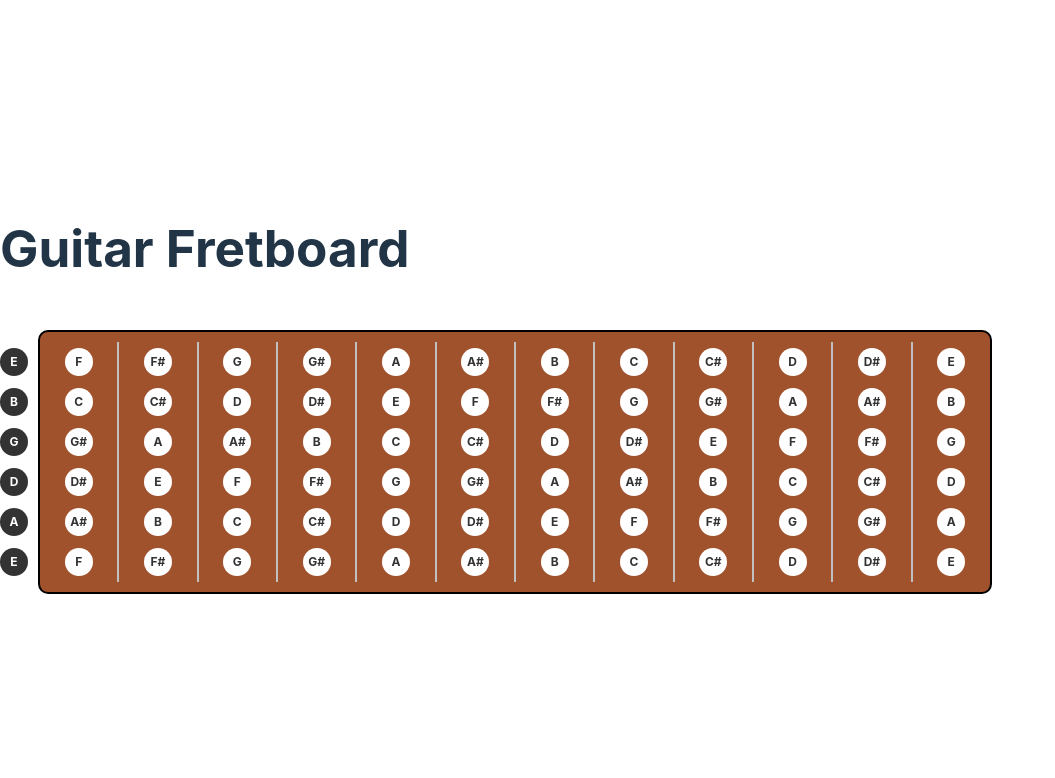
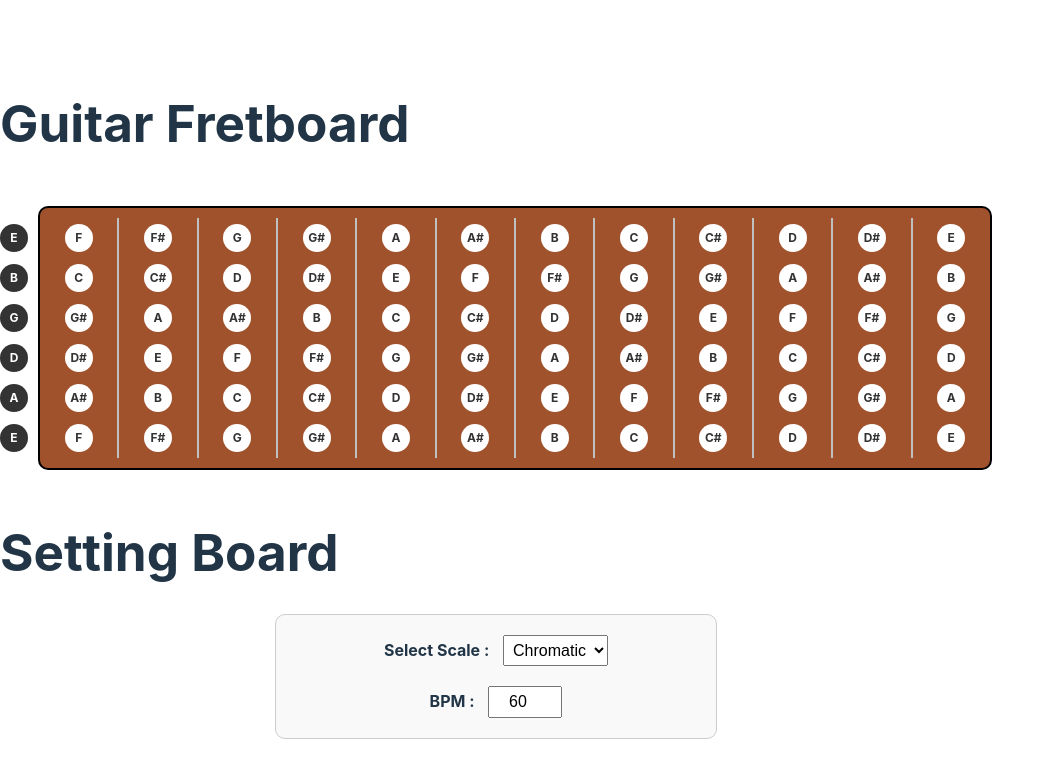
Before and after one commit to Ag-crane/scale-mate, a React (Vite) app: page / in a window 1280 px wide. Shown: the top 778 px of the page, without its empty margins (0-1055 px from the left). Built offline with nearby package versions, Linux system fonts and the light colour scheme.

Commit message:
[#2] feat: 메트로놈 보드 구현

```diff
--- a/src/App.tsx
+++ b/src/App.tsx
@@ -1,13 +1,22 @@
-import React from 'react';
-import Fretboard from './components/Fretboard';
+import React from "react";
+import Fretboard from "./components/Fretboard";
+import SettingBoard from "./components/SettingBoard";
 
 const App: React.FC = () => {
+    const scales = ["Chromatic", "C Major", "G Major", "D Minor", "A Minor"];
+
     return (
         <div className="App">
-            <h1>Guitar Fretboard</h1>
-            <Fretboard />
+            <div>
+                <h1>Guitar Fretboard</h1>
+                <Fretboard />
+            </div>
+            <div>
+                <h1>Setting Board</h1>
+                <SettingBoard scales={scales} />
+            </div>
         </div>
     );
-}
+};
 
 export default App;
--- /dev/null
+++ b/src/components/SettingBoard.tsx
@@ -0,0 +1,84 @@
+import React, { useState } from "react";
+import styled from "styled-components";
+
+interface SettingBoardProps {
+    scales: string[];
+    defaultBpm?: number;
+}
+
+const Container = styled.div`
+    padding: 20px;
+    max-width: 400px;
+    margin: 0 auto;
+    text-align: center;
+    border: 1px solid #ccc;
+    border-radius: 10px;
+    background-color: #f9f9f9;
+`;
+
+const Label = styled.label`
+    margin-right: 10px;
+    font-size: 16px;
+    font-weight: bold;
+`;
+
+const Select = styled.select`
+    padding: 5px;
+    font-size: 16px;
+`;
+
+const Input = styled.input`
+    padding: 5px;
+    font-size: 16px;
+    width: 60px;
+    text-align: center;
+`;
+
+const SettingBoard: React.FC<SettingBoardProps> = ({
+    scales,
+    defaultBpm = 60,
+}) => {
+    const [selectedScale, setSelectedScale] = useState<string>(scales[0]);
+    const [bpm, setBpm] = useState<number>(defaultBpm);
+
+    const handleScaleChange = (event: React.ChangeEvent<HTMLSelectElement>) => {
+        setSelectedScale(event.target.value);
+    };
+
+    const handleBpmChange = (event: React.ChangeEvent<HTMLInputElement>) => {
+        setBpm(Number(event.target.value));
+    };
+
+    return (
+        <Container>
+            <div style={{ marginBottom: "20px" }}>
+                <Label htmlFor="scale">Select Scale : </Label>
+                <Select
+                    id="scale"
+                    value={selectedScale}
+                    onChange={handleScaleChange}
+                >
+                    {scales.map((scale, index) => (
+                        <option key={index} value={scale}>
+                            {scale}
+                        </option>
+                    ))}
+                </Select>
+            </div>
+
+            <div>
+                <Label htmlFor="bpm">BPM : </Label>
+                <Input
+                    type="number"
+                    id="bpm"
+                    value={bpm}
+                    onChange={handleBpmChange}
+                    min="40"
+                    max="240"
+                />
+            </div>
+        </Container>
+    );
+};
+
+export default SettingBoard;
```
